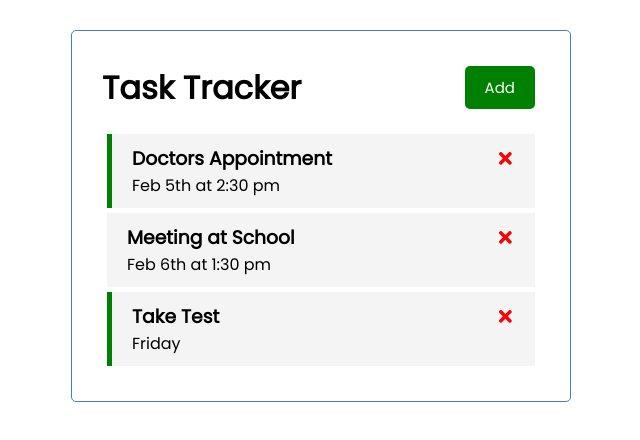
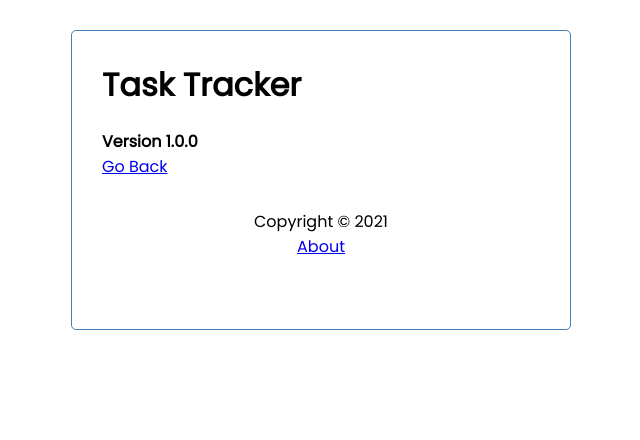
Before and after one commit to mrothberg/react-task-tracker, a React (Create React App) app: page /about in a window 1280 px wide. Shown: the top 440 px of the page, without its empty margins (319-959 px from the left). Built offline with nearby package versions, Linux system fonts and the light colour scheme; data requests are answered from the project's data file.

Commit message:
Routing and about page

```diff
--- a/package.json
+++ b/package.json
@@ -10,6 +10,7 @@
     "react": "^17.0.1",
     "react-dom": "^17.0.1",
     "react-icons": "^4.2.0",
+    "react-router-dom": "^5.2.0",
     "react-scripts": "4.0.3",
     "web-vitals": "^1.1.0"
   },
--- a/src/App.js
+++ b/src/App.js
@@ -1,7 +1,10 @@
 import { useState, useEffect } from 'react'
+import { BrowserRouter as Router, Route } from 'react-router-dom'
 import Header from './components/Header'
+import Footer from './components/Footer'
 import Tasks from './components/Tasks'
 import AddTask from './components/AddTask'
+import About from './components/About'
 
 function App() {
   const [showAddTask, setShowAddTask] = useState(false)
@@ -91,11 +94,22 @@
   }
 
   return (
-    <div className="container">
-      <Header onAdd={() => setShowAddTask(!showAddTask)} showAdd={showAddTask} />
-      {showAddTask && <AddTask onAdd={addTask} />}
-      {tasksComponent}
-    </div>
+    <Router>
+      <div className="container">
+        <Header onAdd={() => setShowAddTask(!showAddTask)} showAdd={showAddTask} />
+
+        <Route path='/' exact render={(props) => (
+          <>
+            {showAddTask && <AddTask onAdd={addTask} />}
+            {tasksComponent}
+          </>
+        )} />
+
+        <Route path='/about' component={About} />
+
+        <Footer />
+      </div>
+    </Router>
   );
 }
 
--- /dev/null
+++ b/src/components/About.js
@@ -0,0 +1,12 @@
+import { Link } from 'react-router-dom'
+
+const About = () => {
+    return (
+        <div>
+            <h4>Version 1.0.0</h4>
+            <Link to='/'>Go Back</Link>
+        </div>
+    )
+}
+
+export default About
--- /dev/null
+++ b/src/components/Footer.js
@@ -0,0 +1,12 @@
+import { Link } from 'react-router-dom'
+
+const Footer = () => {
+    return (
+        <footer>
+            <p>Copyright &copy; 2021</p>
+            <Link to='/about'>About</Link>
+        </footer>
+    )
+}
+
+export default Footer
--- a/src/components/Header.js
+++ b/src/components/Header.js
@@ -1,15 +1,18 @@
 import PropTypes from 'prop-types'
+import { useLocation } from 'react-router-dom'
 import Button from './Button'
 
 const Header = ({ title, onAdd, showAdd }) => {
+    const location = useLocation()
+
     return (
         <header className='header'>
             <h1>{title}</h1>
-            <Button
+            {location.pathname === '/' && <Button
                 color={showAdd ? 'red' : 'green'}
                 text={showAdd ? 'Close' : 'Add'}
                 onClick={onAdd}
-            />
+            />}
         </header>
     )
 }
```
Also changed, not shown: 1 other file (tests, documents, lock files or other folders).
